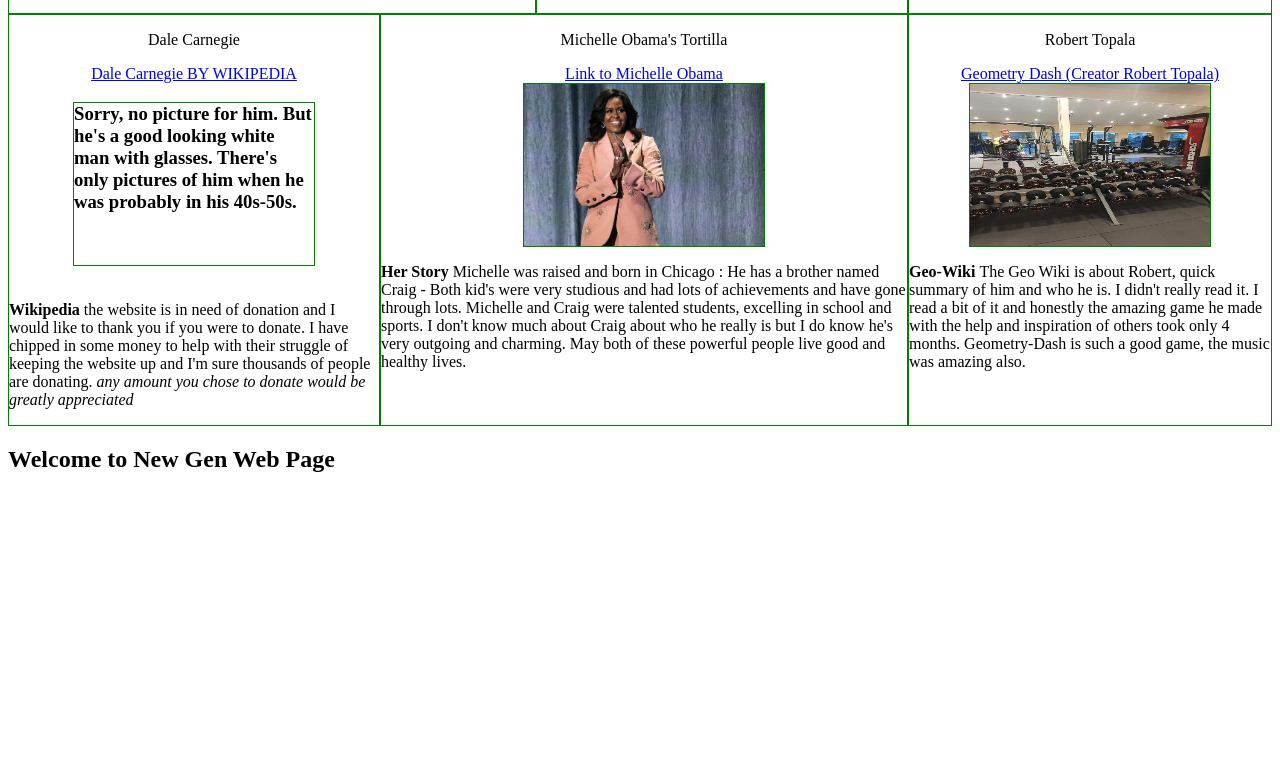
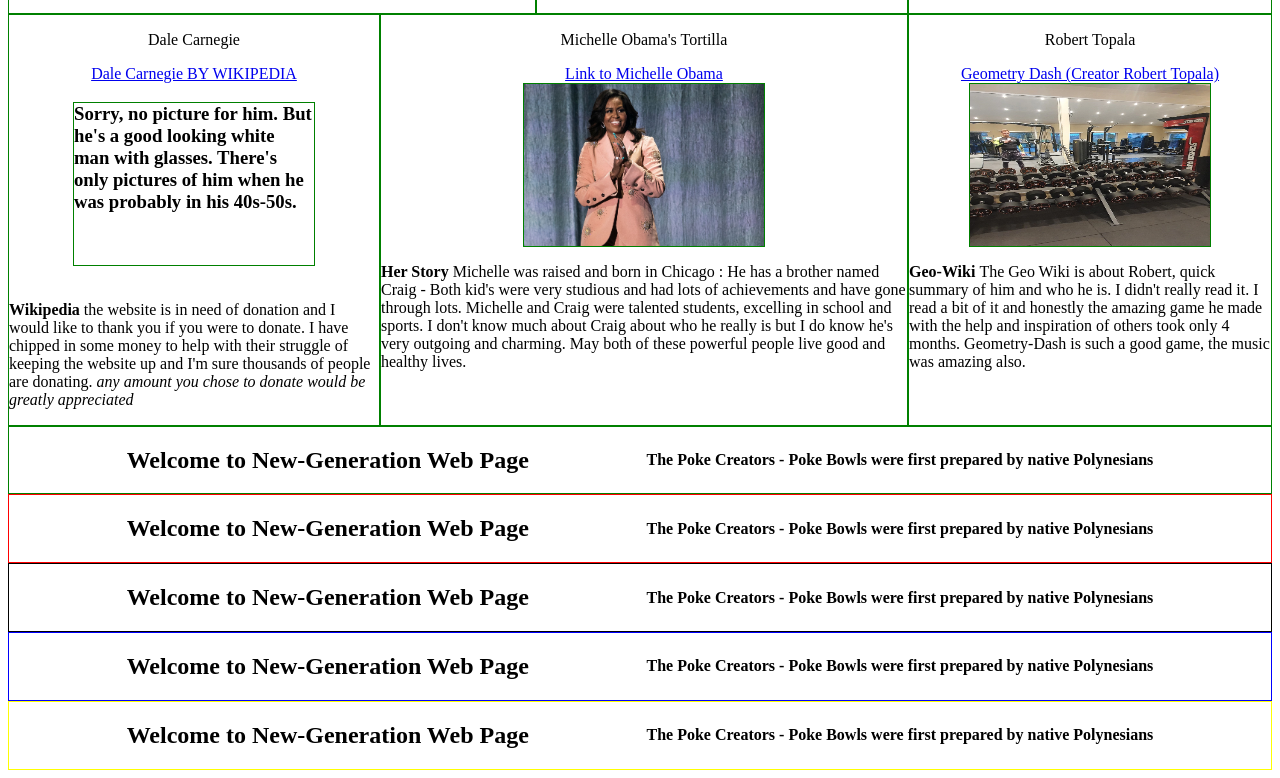
Before and after one commit to olafnub/FlexingWebsite, a plain HTML site: page figures.html in a window 1280 px wide. Shown: the part 817-1595 px from the top of the page. Before the commit the page ends 1309 px from the top, so only its background shows below. Drawn offline with Linux system fonts and the light colour scheme.

Commit message:
Update Figures heading, rainbow borders for header

```diff
--- a/figures.css
+++ b/figures.css
@@ -26,3 +26,25 @@
 .body-3 .section-2 {
     order: -1;
 }
+.new-body {
+    display: flex;
+    flex-direction: column;
+}
+.new-body .header {
+    display: flex;
+    justify-content: space-evenly;
+    border: 1px solid green;
+    align-items: center;
+}
+.new-body .red {
+    border: 1px solid red;
+}
+.new-body .black {
+    border: 1px solid black;
+}
+.new-body .blue {
+    border: 1px solid blue;
+}
+.new-body .yellow {
+    border: 1px solid yellow;
+}
--- a/figures.html
+++ b/figures.html
@@ -11,6 +11,8 @@
 </header>
 
 <body>
+
+    <!-- First gen body -->
     <div class="body">
 
         <div class="section-1">
@@ -110,11 +112,33 @@
 
     </div>
 
+    <!-- New gen body -->
+    <div class="new-body">
 
-    <div class="new-body">
-        <h2>Welcome to New Gen Web Page</h2>
+        <div class="header">
+        <h2>Welcome to New-Generation Web Page</h2>
+        <h4>The Poke Creators - Poke Bowls were first prepared by native Polynesians </h4>
+        </div>
 
+        <div class="header red">
+            <h2>Welcome to New-Generation Web Page</h2>
+            <h4>The Poke Creators - Poke Bowls were first prepared by native Polynesians </h4>
+        </div>
 
+        <div class="header black">
+            <h2>Welcome to New-Generation Web Page</h2>
+            <h4>The Poke Creators - Poke Bowls were first prepared by native Polynesians </h4>
+        </div>
+
+        <div class="header blue">
+            <h2>Welcome to New-Generation Web Page</h2>
+            <h4>The Poke Creators - Poke Bowls were first prepared by native Polynesians </h4>
+        </div>
+
+        <div class="header yellow">
+            <h2>Welcome to New-Generation Web Page</h2>
+            <h4>The Poke Creators - Poke Bowls were first prepared by native Polynesians </h4>
+        </div>
 
 
     </div>
```
